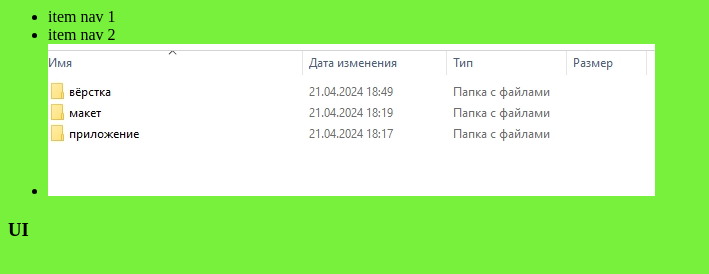
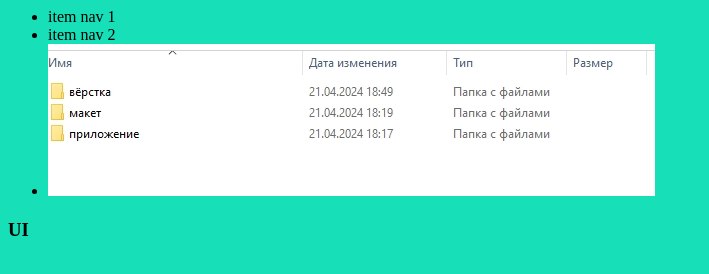
Before and after one commit to StemmiDI/airline_booking, a website: page src/index.html in a window 1280 px wide. Shown: the whole page, without its empty margins (0-709 px from the left). Drawn offline with nearby package versions, Linux system fonts and the light colour scheme; files that its build step writes are made by us from their sources; files whose address does not match are found by name.

Commit message:
изменила цвет

```diff
--- a/src/scss/style.scss
+++ b/src/scss/style.scss
@@ -5,5 +5,5 @@
 @import "templates/footer";
 @import "templates/nav";
 * {
-  background-color: rgb(119, 241, 59);
+  background-color: rgb(23, 223, 183);
 }
```
Also changed, not shown: dist/assets/css/style.min.css.
